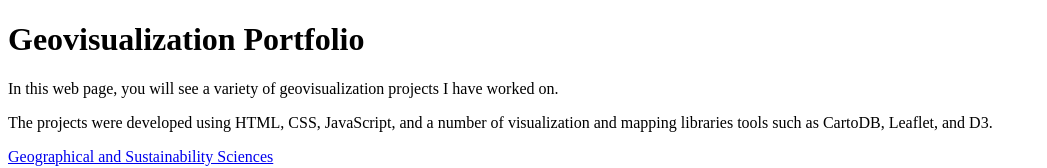
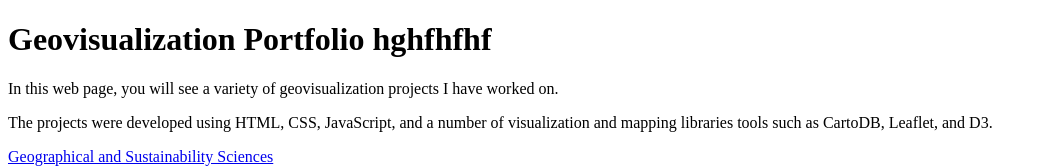
Before and after one commit to geog3540/etkelly, a plain HTML site: page index.html in a window 1280 px wide. Shown: the top 168 px of the page, without its empty margins (0-1047 px from the left). Drawn offline with Linux system fonts and the light colour scheme.

Commit message:
Update index.html

```diff
--- a/index.html
+++ b/index.html
@@ -9,7 +9,7 @@
 </head>
 <body>
 <!-- The Body. This is where your content will go! Whatever you want to display. In the following labs you will embed your maps here. -->
-<h1>Geovisualization Portfolio</h1>
+<h1>Geovisualization Portfolio hghfhfhf</h1>
 <p>In this web page, you will see a variety of geovisualization projects I have worked on.</p>
 <p>The projects were developed using HTML, CSS, JavaScript, and a number of visualization and mapping libraries tools such as CartoDB, Leaflet, and D3. </p>
 <p><a href="http://clas.uiowa.edu/geography">Geographical and Sustainability Sciences</a></p>
```
